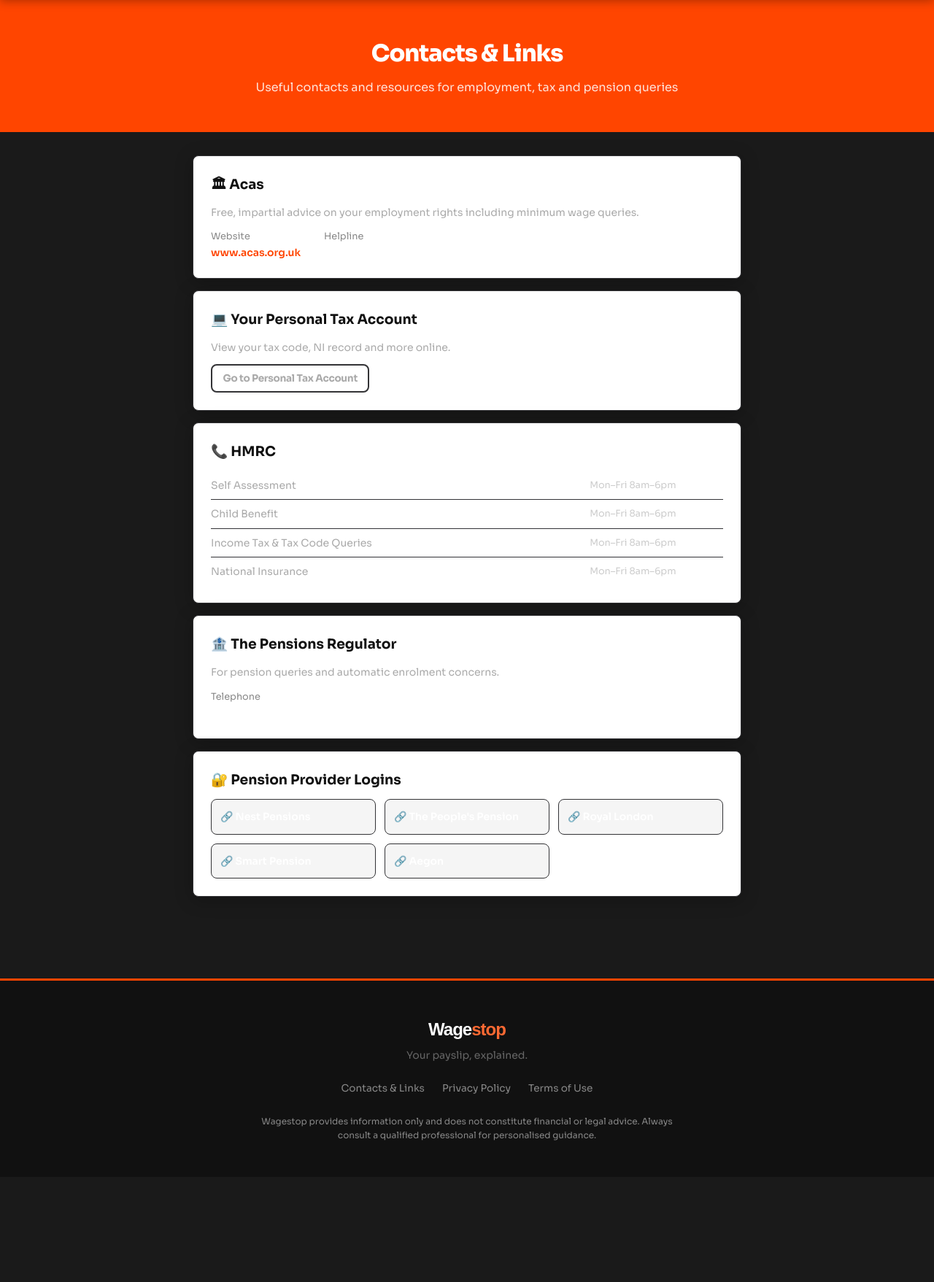
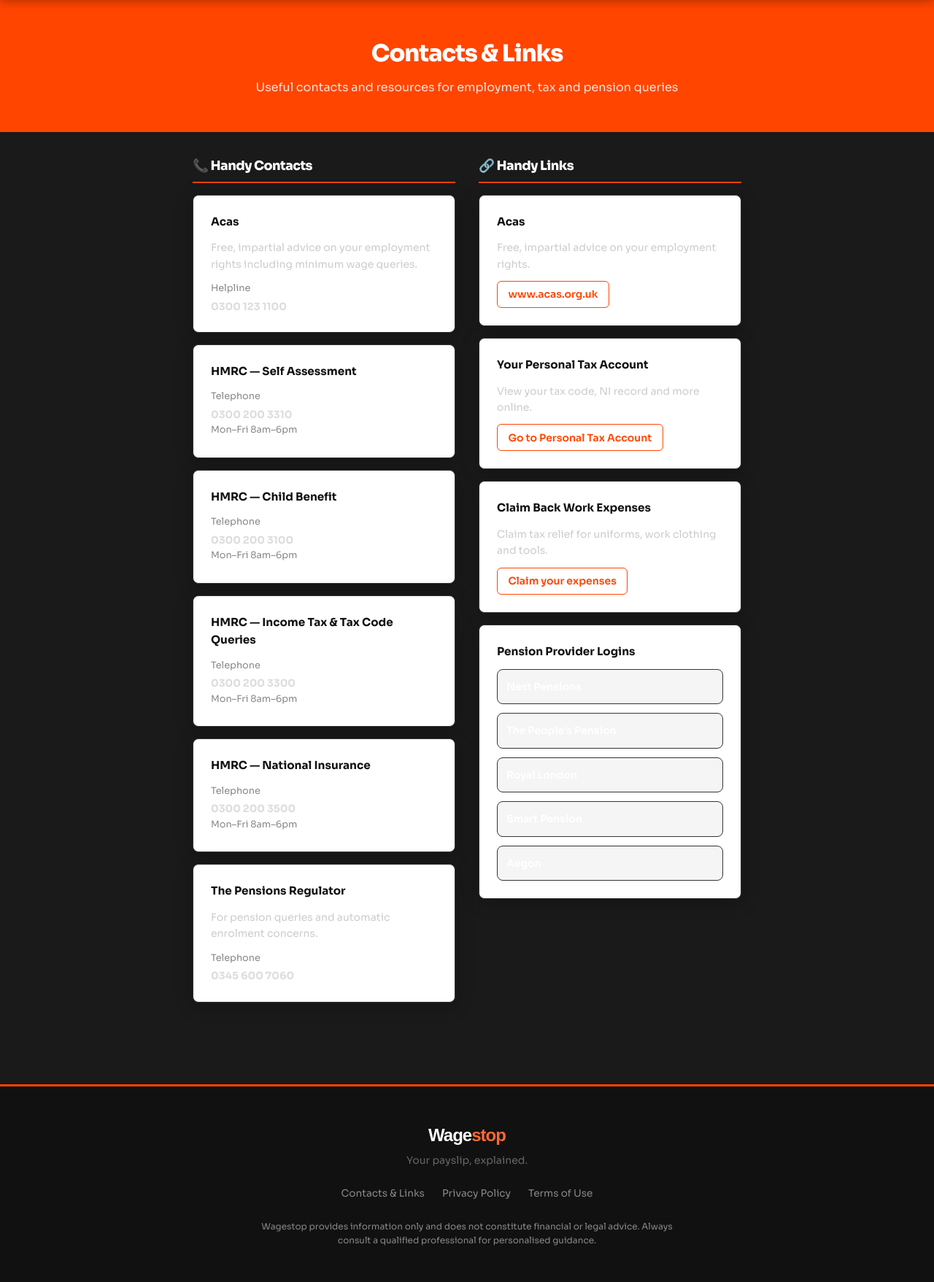
Before and after one commit to Bazaline/WageStop, a Flask app: page /contacts in a window 1280 px wide. Shown: the part 64-1821 px from the top of the page at 73% size. Before the commit the page ends 1627 px from the top, so only its background shows below. Run offline with Flask 3, Linux system fonts and the light colour scheme.

Commit message:
Contact and Styles

```diff
--- a/static/css/style.css
+++ b/static/css/style.css
@@ -237,7 +237,7 @@ body {
   margin-bottom: 1rem;
 }
 .question-card .info-tag {
-  font-size: 0.8rem; color: #cccccc;
+  font-size: 0.8rem; color: #eeeeee;
   background: #2a2a2a; border-radius: 6px;
   padding: 0.5rem 0.75rem; margin-bottom: 1rem;
   border-left: 3px solid #ff4500;
@@ -424,26 +424,48 @@ select option { background: #2a2a2a; color: #ffffff; }
 
 /* --- CONTACTS --- */
 .contacts-wrap {
-  max-width: 800px; margin: 2rem auto; padding: 0 1.5rem 4rem;
+  max-width: 1100px; margin: 2rem auto; padding: 0 1.5rem 4rem;
+}
+.contacts-columns {
+  display: grid;
+  grid-template-columns: 1fr 1fr;
+  gap: 2rem;
+  align-items: start;
+}
+.contacts-col-heading {
+  font-family: 'Sora', sans-serif;
+  font-size: 1.1rem; font-weight: 800;
+  color: #ffffff; margin-bottom: 1rem;
+  letter-spacing: -0.5px;
+  padding-bottom: 0.5rem;
+  border-bottom: 2px solid #ff4500;
 }
 .contact-card {
   background: #222222; border: 1px solid #333336;
-  border-radius: var(--radius); padding: 1.5rem; margin-bottom: 1rem;
+  border-radius: var(--radius); padding: 1.25rem; margin-bottom: 0.75rem;
   box-shadow: var(--shadow);
 }
-.contact-card h3 { font-weight: 700; color: #ffffff; margin-bottom: 0.75rem; }
+.contact-card h3 { font-weight: 700; color: #ffffff; margin-bottom: 0.5rem; font-size: 0.95rem; }
 .contact-row { display: flex; gap: 2rem; flex-wrap: wrap; margin-top: 0.5rem; }
 .contact-item { font-size: 0.875rem; color: #cccccc; }
+.contact-item span { color: #888888; font-size: 0.8rem; display: block; margin-bottom: 0.2rem; }
 .contact-item a { color: #ff4500; text-decoration: none; font-weight: 600; }
 .contact-item a:hover { text-decoration: underline; }
-.contact-item span { color: #666666; font-size: 0.8rem; display: block; }
+.link-btn {
+  display: inline-block;
+  color: #ff4500; font-weight: 600; font-size: 0.875rem;
+  text-decoration: none; border: 1px solid #ff4500;
+  border-radius: 6px; padding: 0.4rem 0.9rem;
+  transition: all 0.2s;
+}
+.link-btn:hover { background: #ff4500; color: #fff; }
 .pension-grid {
-  display: grid; grid-template-columns: repeat(auto-fit, minmax(200px, 1fr));
+  display: grid; grid-template-columns: repeat(auto-fit, minmax(160px, 1fr));
   gap: 0.75rem;
 }
 .pension-link {
   display: flex; align-items: center; gap: 0.5rem;
-  background: #ffffff; border: 1px solid #333336;
+  background: #ffffff; border: 1px solid #cccccc;
   border-radius: 8px; padding: 0.75rem;
   text-decoration: none; color: #111111;
   font-size: 0.875rem; font-weight: 600;
@@ -451,6 +473,9 @@ select option { background: #2a2a2a; color: #ffffff; }
 }
 .pension-link:hover {
   border-color: #ff4500; color: #ff4500; background: #fff5f0;
+}
+@media (max-width: 768px) {
+  .contacts-columns { grid-template-columns: 1fr; }
 }
 
 /* --- SUMMARY PAGE --- */
@@ -543,10 +568,10 @@ select option { background: #2a2a2a; color: #ffffff; }
   margin-bottom: 1rem;
 }
 .question-card .info-tag {
-  font-size: 0.8rem; color: var(--grey-600);
-  background: var(--grey-100); border-radius: 6px;
+  font-size: 0.8rem; color: #eeeeee;
+  background: #2a2a2a; border-radius: 6px;
   padding: 0.5rem 0.75rem; margin-bottom: 1rem;
-  border-left: 3px solid var(--teal);
+  border-left: 3px solid #ff4500;
 }
 .form-group { margin-bottom: 1rem; }
 .form-group label {
--- a/templates/contacts.html
+++ b/templates/contacts.html
@@ -5,67 +5,80 @@
   <h1>Contacts & Links</h1>
   <p>Useful contacts and resources for employment, tax and pension queries</p>
 </div>
+
 <div class="contacts-wrap">
+  <div class="contacts-columns">
+
+    <div class="contacts-col">
+      <h2 class="contacts-col-heading">📞 Handy Contacts</h2>
 
       <div class="contact-card">
-    <h3>🏛 Acas</h3>
-    <p style="font-size:0.875rem;color:#aaaaaa;margin-bottom:0.75rem">Free, impartial advice on your employment rights including minimum wage queries.</p>
-    <div class="contact-row">
-      <div class="contact-item"><span>Website</span><a href="https://www.acas.org.uk" target="_blank">www.acas.org.uk</a></div>
-      <div class="contact-item"><span>Helpline</span><strong style="color:#ffffff">0300 123 1100</strong></div>
-    </div>
+        <h3>Acas</h3>
+        <p style="font-size:0.875rem;color:#cccccc;margin-bottom:0.75rem">Free, impartial advice on your employment rights including minimum wage queries.</p>
+        <div class="contact-item"><span>Helpline</span><strong style="color:#dddddd">0300 123 1100</strong></div>
       </div>
 
       <div class="contact-card">
-    <h3>💻 Your Personal Tax Account</h3>
-    <p style="font-size:0.875rem;color:#aaaaaa;margin-bottom:0.75rem">View your tax code, NI record and more online.</p>
-    <a href="https://www.gov.uk/personal-tax-account" target="_blank" class="btn btn-ghost btn-sm">Go to Personal Tax Account</a>
+        <h3>HMRC — Self Assessment</h3>
+        <div class="contact-item"><span>Telephone</span><strong style="color:#dddddd">0300 200 3310</strong>&nbsp;&nbsp;<span>Mon–Fri 8am–6pm</span></div>
       </div>
 
       <div class="contact-card">
-    <h3>📞 HMRC</h3>
-    <table style="width:100%;font-size:0.875rem;border-collapse:collapse">
-      <tr style="border-bottom:1px solid #333336">
-        <td style="padding:0.5rem 0;color:#aaaaaa">Self Assessment</td>
-        <td style="font-weight:600;color:#ffffff">0300 200 3310</td>
-        <td style="color:#cccccc;font-size:0.8rem">Mon–Fri 8am–6pm</td>
-      </tr>
-      <tr style="border-bottom:1px solid #333336">
-        <td style="padding:0.5rem 0;color:#aaaaaa">Child Benefit</td>
-        <td style="font-weight:600;color:#ffffff">0300 200 3100</td>
-        <td style="color:#cccccc;font-size:0.8rem">Mon–Fri 8am–6pm</td>
-      </tr>
-      <tr style="border-bottom:1px solid #333336">
-        <td style="padding:0.5rem 0;color:#aaaaaa">Income Tax &amp; Tax Code Queries</td>
-        <td style="font-weight:600;color:#ffffff">0300 200 3300</td>
-        <td style="color:#cccccc;font-size:0.8rem">Mon–Fri 8am–6pm</td>
-      </tr>
-      <tr>
-        <td style="padding:0.5rem 0;color:#aaaaaa">National Insurance</td>
-        <td style="font-weight:600;color:#ffffff">0300 200 3500</td>
-        <td style="color:#cccccc;font-size:0.8rem">Mon–Fri 8am–6pm</td>
-      </tr>
-    </table>
+        <h3>HMRC — Child Benefit</h3>
+        <div class="contact-item"><span>Telephone</span><strong style="color:#dddddd">0300 200 3100</strong>&nbsp;&nbsp;<span>Mon–Fri 8am–6pm</span></div>
       </div>
 
       <div class="contact-card">
-    <h3>🏦 The Pensions Regulator</h3>
-    <p style="font-size:0.875rem;color:#aaaaaa;margin-bottom:0.75rem">For pension queries and automatic enrolment concerns.</p>
-    <div class="contact-row">
-      <div class="contact-item"><span>Telephone</span><strong style="color:#ffffff">0345 600 7060</strong></div>
-    </div>
+        <h3>HMRC — Income Tax &amp; Tax Code Queries</h3>
+        <div class="contact-item"><span>Telephone</span><strong style="color:#dddddd">0300 200 3300</strong>&nbsp;&nbsp;<span>Mon–Fri 8am–6pm</span></div>
       </div>
 
       <div class="contact-card">
-    <h3>🔐 Pension Provider Logins</h3>
+        <h3>HMRC — National Insurance</h3>
+        <div class="contact-item"><span>Telephone</span><strong style="color:#dddddd">0300 200 3500</strong>&nbsp;&nbsp;<span>Mon–Fri 8am–6pm</span></div>
+      </div>
+
+      <div class="contact-card">
+        <h3>The Pensions Regulator</h3>
+        <p style="font-size:0.875rem;color:#cccccc;margin-bottom:0.75rem">For pension queries and automatic enrolment concerns.</p>
+        <div class="contact-item"><span>Telephone</span><strong style="color:#dddddd">0345 600 7060</strong></div>
+      </div>
+
+    </div>
+
+    <div class="contacts-col">
+      <h2 class="contacts-col-heading">🔗 Handy Links</h2>
+
+      <div class="contact-card">
+        <h3>Acas</h3>
+        <p style="font-size:0.875rem;color:#cccccc;margin-bottom:0.75rem">Free, impartial advice on your employment rights.</p>
+        <a href="https://www.acas.org.uk" target="_blank" class="link-btn">www.acas.org.uk</a>
+      </div>
+
+      <div class="contact-card">
+        <h3>Your Personal Tax Account</h3>
+        <p style="font-size:0.875rem;color:#cccccc;margin-bottom:0.75rem">View your tax code, NI record and more online.</p>
+        <a href="https://www.gov.uk/personal-tax-account" target="_blank" class="link-btn">Go to Personal Tax Account</a>
+      </div>
+
+      <div class="contact-card">
+        <h3>Claim Back Work Expenses</h3>
+        <p style="font-size:0.875rem;color:#cccccc;margin-bottom:0.75rem">Claim tax relief for uniforms, work clothing and tools.</p>
+        <a href="https://www.gov.uk/tax-relief-for-employees/uniforms-work-clothing-and-tools" target="_blank" class="link-btn">Claim your expenses</a>
+      </div>
+
+      <div class="contact-card">
+        <h3>Pension Provider Logins</h3>
         <div class="pension-grid" style="margin-top:0.75rem">
-      <a class="pension-link" href="https://www.nestpensions.org.uk/user/login/" target="_blank">🔗 Nest Pensions</a>
-      <a class="pension-link" href="https://thepeoplespension.co.uk/log-in/" target="_blank">🔗 The People's Pension</a>
-      <a class="pension-link" href="https://login.royallondon.com/Account/Login" target="_blank">🔗 Royal London</a>
-      <a class="pension-link" href="https://www.smartpension.co.uk/sign-in" target="_blank">🔗 Smart Pension</a>
-      <a class="pension-link" href="https://www.aegon.co.uk/login" target="_blank">🔗 Aegon</a>
+          <a class="pension-link" href="https://www.nestpensions.org.uk/user/login/" target="_blank">Nest Pensions</a>
+          <a class="pension-link" href="https://thepeoplespension.co.uk/log-in/" target="_blank">The People's Pension</a>
+          <a class="pension-link" href="https://login.royallondon.com/Account/Login" target="_blank">Royal London</a>
+          <a class="pension-link" href="https://www.smartpension.co.uk/sign-in" target="_blank">Smart Pension</a>
+          <a class="pension-link" href="https://www.aegon.co.uk/login" target="_blank">Aegon</a>
         </div>
       </div>
 
     </div>
+  </div>
+</div>
 {% endblock %}
```
Lines whose indentation alone changed are shown as unchanged.
